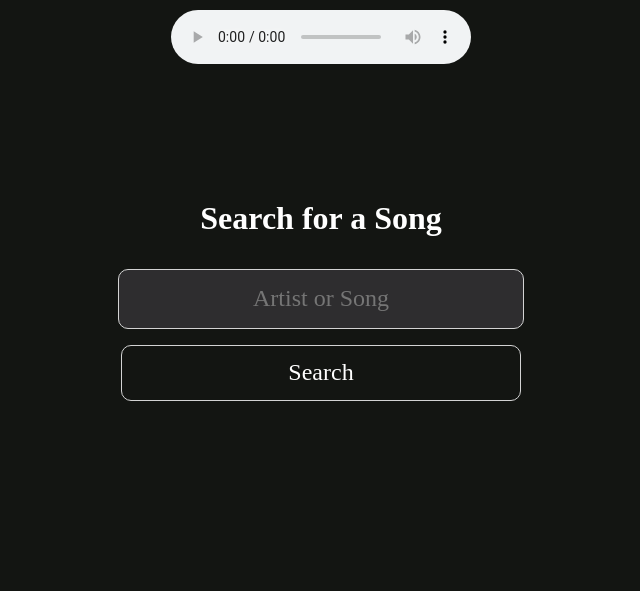
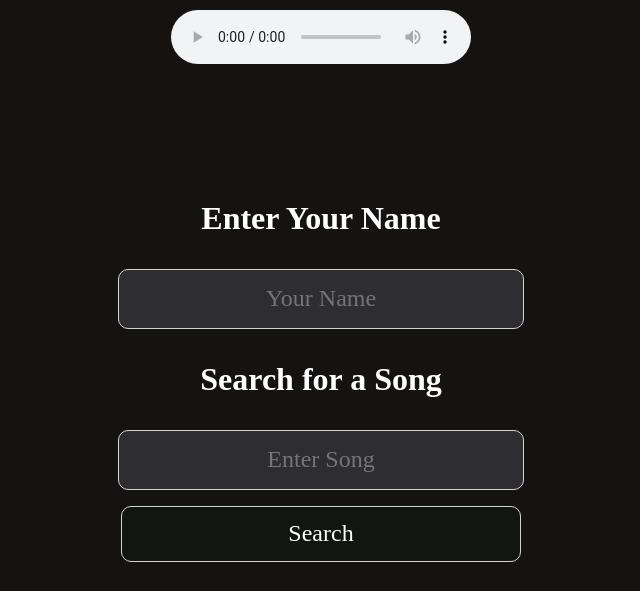
Before and after one commit to Obi815/song-of-the-day-, a website: page index.html in a window 1280 px wide. Shown: the part 666-1257 px from the top of the page, without its empty margins (319-959 px from the left). Before the commit the page ends 1211 px from the top, so only its background shows below. Drawn offline with Linux system fonts and the light colour scheme; no server answers.

Commit message:
added another input

```diff
--- a/assets/main.js
+++ b/assets/main.js
@@ -4,6 +4,7 @@ const searchSection = document.getElementById('searchSection')
 const searchBtn = document.getElementById('search')
 const results = document.getElementById('results')
 const artistInput = document.getElementById('artistName')
+const userNameInput = document.getElementById('userName')
 
 // list of genres
 const genres = [
@@ -27,7 +28,9 @@ const genres = [
   'soul',
   'funk',
   'gospel',
-  'reggae'
+  'reggae',
+  'neo soul',
+  'disco'
 ]
 
 // getting the current day
--- a/index.html
+++ b/index.html
@@ -21,10 +21,14 @@
 
     <!-- Search Section -->
     <section id="searchSection">
+        <h2 class="sectionH2">Enter Your Name</h2>
+        <div class="searchBox">
+            <input type="text" placeholder="Your Name" id="userName">
+        </div>
+
         <h2 class="sectionH2">Search for a Song</h2>
-
         <div class="searchBox">
-            <input type="text" placeholder="Artist or Song" id="artistName">
+            <input type="text" placeholder="Enter Song" id="artistName">
             <button id="search">Search</button>
         </div>
 
--- a/style.css
+++ b/style.css
@@ -12,7 +12,7 @@ body{
     /* padding-top: ;  */
     font-family: 'Quantico';
     font-size: 16px;
-    background-color: rgb(19, 21, 18);
+    background-color: rgb(21, 18, 18);
     color: white;
 }
 
@@ -111,7 +111,7 @@ body{
     gap: 1rem;
 }
 
-#artistName {
+#artistName, #userName {
     background-color: hsl(270, 2%, 18%);
     border: 1px solid lightgray;
     color: white;
@@ -123,7 +123,7 @@ body{
     color: white;
 }
 
-#artistName,
+#artistName, #userName,
 #search {
     width: 25rem;        /*  same width */
     height: 3.5rem;      /*  same height */
@@ -146,7 +146,7 @@ body{
     /*  hide scrollbar */
     scrollbar-width: none;       /* Firefox */
     -ms-overflow-style: none;    /* IE/Edge */
-
+    margin-top: 2rem;
     padding-top: 2rem;
 }
 
```
